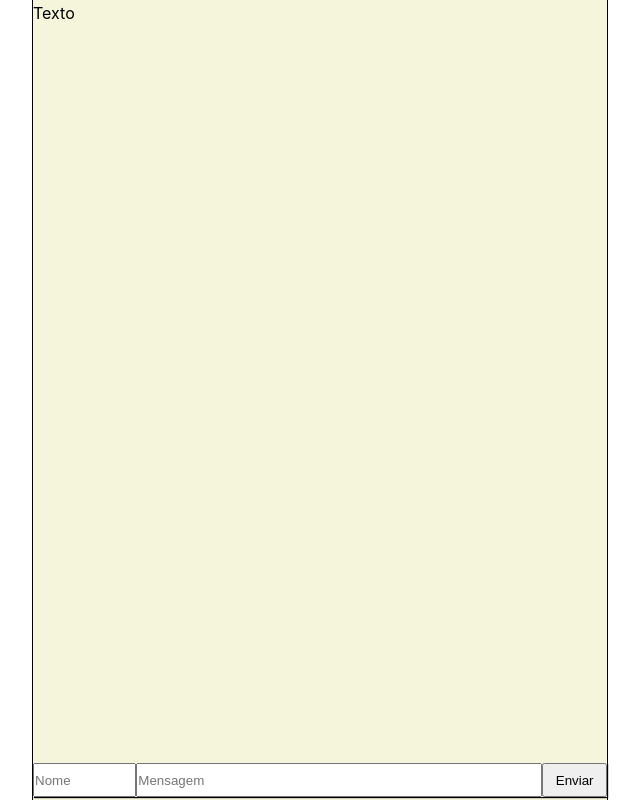
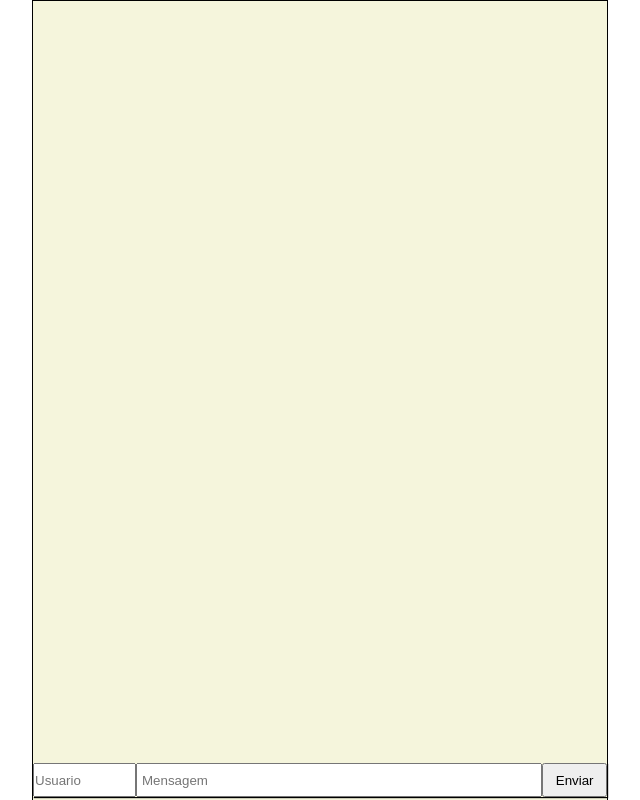
Before and after one commit to future4code/shaw-Martin-Sejas, a React (Create React App) app in the folder Modulo2/projeto-whatslab/whatslab/: page / in a window 1280 px wide. Shown: the whole page, without its empty margins (320-960 px from the left). Built offline with nearby package versions, Linux system fonts and the light colour scheme.

Commit message:
Perfectly working WhatsLab

```diff
--- a/Modulo2/projeto-whatslab/whatslab/src/App.js
+++ b/Modulo2/projeto-whatslab/whatslab/src/App.js
@@ -1,6 +1,7 @@
-import logo from './logo.svg';
 import './App.css';
 import styled from 'styled-components';
+import React from 'react';
+import ChatBox from './Components/ChatBox';
 
 
 //Container principal
@@ -11,90 +12,20 @@ justify-content: center;
 width:100vw;
 `
 
-//container do aplicativo principal
-const MainContainer = styled.div`
-display: flex;
-flex-direction: column;
-width: 45%;
-height: 100vh;
-background-color: beige;
-border-left: 0.1vw black solid;
-border-right: 0.1vw black solid;
 
-
-justify-content: center;
-align-items: center;
-
-`
-
-//container chatbox
-
-const ChatBoxContainer = styled.div` //to be applied later on separate component
- display: flex;
- flex-direction: column;
- width: 100%;
- height: 95%;
- overflow-y: auto;
-`
-
-const SendMessageContainer = styled.div`
-
-  display:flex;
-  width:100%;
-  height: 4.2%;
-  box-shadow:1px 1px 1px;
+class App extends React.Component {
 
 
 
-  #Nome {
-    width: 18%;
-    flex-grow: 0;
+  render()
+  {
+    return (
+      <AppContainer >
+       <ChatBox/>
+      </AppContainer>
+    );
 
   }
-
-  button
-  {
-    padding-left: 2%;
-    padding-right: 2%;
-    flex-grow: 0;
-  }
-
-  #Mensagem
-  {
-    flex-grow: 1;
-  }
-`
-
-
-
-
-
-function App() {
-  return (
-    <AppContainer >
-
-      <MainContainer>
-
-        <ChatBoxContainer>
-        Texto
-        </ChatBoxContainer>
-
-        <SendMessageContainer>
-          <input
-          placeholder='Nome'
-          id='Nome'
-          />
-          <input placeholder='Mensagem'
-          id='Mensagem'
-          />
-          <button>Enviar</button>
-
-        </SendMessageContainer>
-
-      </MainContainer>
-
-    </AppContainer>
-  );
 }
 
 export default App;
--- /dev/null
+++ b/Modulo2/projeto-whatslab/whatslab/src/Components/ChatBox.js
@@ -0,0 +1,134 @@
+import React from "react";
+import styled from "styled-components";
+import ChatMessage from "./ChatMessage";
+
+//styling of main container (Chatbox + inputs)
+const ChatBoxContainer = styled.div`
+display: flex;
+flex-direction: column;
+width: 45%;
+height: 100vh;
+background-color: beige;
+border-left: 0.1vw black solid;
+border-right: 0.1vw black solid;
+border-top:  0.1vw black solid;
+justify-content: center;
+align-items: center;
+
+`
+
+//styling of container containing messages
+const MessagesContainer = styled.div`
+ display: flex;
+ flex-direction: column;
+ width: 100%;
+ height: 95%;
+ overflow-y: auto;
+
+`
+
+//styling of container in charge of receiving input
+const MessageInputContainer = styled.div`
+
+  display:flex;
+  width:100%;
+  height: 4.2%;
+  box-shadow:1px 1px 1px;
+
+  #Nome {
+    width: 18%;
+    flex-grow: 0;
+  }
+
+  button
+  {
+    padding-left: 2%;
+    padding-right: 2%;
+    flex-grow: 0;
+  }
+  #Mensagem
+  {
+    flex-grow: 1;
+  }
+`
+
+// applies styling to the messages and has the list of messages
+export default  class ChatBox extends React.Component {
+
+    state = {
+      username: "",
+      message: "",
+      sampleMessages: []
+    }
+
+
+    MessageClicked = () => {
+        let deleteMessage = window.confirm("Do you want to delete this message?");
+
+
+    }
+
+    //Props Username
+    //Props Message send to message
+
+   OnMessageSubmit() {
+        let updateMessage = [...this.state.sampleMessages];
+
+        updateMessage.push(
+            <ChatMessage
+            userName= {this.state.username}
+            myMessage = {this.state.message}
+            clickedMessage = {this.MessageClicked}
+            />
+        )
+            this.setState({sampleMessages: updateMessage, username: "", message: ""})
+
+    }
+
+    pressedEnter = (e) =>
+    {
+        if (e.code === 'Enter')
+        {
+           this.OnMessageSubmit();
+        }
+    }
+
+//message itself is already styled
+render () {
+
+    // MAKE ARRAY WITH ID AND <ChatMessage>, USE FILTER TO DISPLAY JUST <ChatMessage> for best practice
+    const allMessages = this.state.sampleMessages.map( (msg) => {
+        return msg;
+    } )
+
+return (
+            <ChatBoxContainer>
+                 <MessagesContainer>
+                     {allMessages}
+                 </MessagesContainer>
+
+                  <MessageInputContainer>
+                 <input
+                 id='Nome'
+                 placeholder='Usuario'
+                 value = {this.state.username}
+                 onChange = { (event) => { this.setState({username: event.target.value})}}
+                 />
+                 <input
+                 id='Mensagem'
+                 placeholder=' Mensagem'
+                 value = {this.state.message}
+                 onChange = { (event) => { this.setState({message: event.target.value})}}
+                 onKeyDown = { this.pressedEnter }
+                 />
+                 <button
+                 onClick={() => {this.OnMessageSubmit()}}
+                 >Enviar</button>
+
+               </MessageInputContainer>
+             </ChatBoxContainer>
+
+         );
+
+}
+}
--- /dev/null
+++ b/Modulo2/projeto-whatslab/whatslab/src/Components/ChatMessage.js
@@ -0,0 +1,71 @@
+import React from "react";
+import styled from "styled-components";
+
+const ChatMessageContainer = styled.div`
+display: flex;
+flex-direction: column;
+width: 40%;
+border: 2px solid black;
+border-radius: 25% 25% 25% 5%;
+box-shadow: 2px 2px 2px;
+padding: 0.5%;
+margin-bottom: 2%;
+margin-left: 1%;
+
+h4 {
+    font-weight: bolder;
+    padding: 3%;
+    padding-bottom: 0%;
+
+}
+
+p {
+    padding: 3%;
+}
+
+`
+
+const OwnMessageContainer = styled.div`
+display: flex;
+flex-direction: column;
+align-self: flex-end;
+justify-content: flex-end;
+width: 40%;
+border: 2px solid black;
+border-radius: 25% 25% 5% 25%;
+box-shadow: 2px 2px 2px;
+padding: 0.5%;
+margin-bottom: 2%;
+margin-left: 1%;
+
+p {
+    padding: 5%;
+}
+
+`
+
+
+export default class ChatMessage extends React.Component {
+
+
+
+    render() {
+
+        if(this.props.userName !== "") {
+            return(
+                <ChatMessageContainer onDoubleClick={this.props.clickedMessage}>
+                    <h4> {this.props.userName}</h4>
+                    <p> {this.props.myMessage}</p>
+                </ChatMessageContainer>
+            )
+        }
+
+        else{
+            return(
+                <OwnMessageContainer onDoubleClick={this.props.clickedMessage}>
+                    <p>{this.props.myMessage}</p>
+                </OwnMessageContainer>
+            )
+        }
+    }
+}
```
